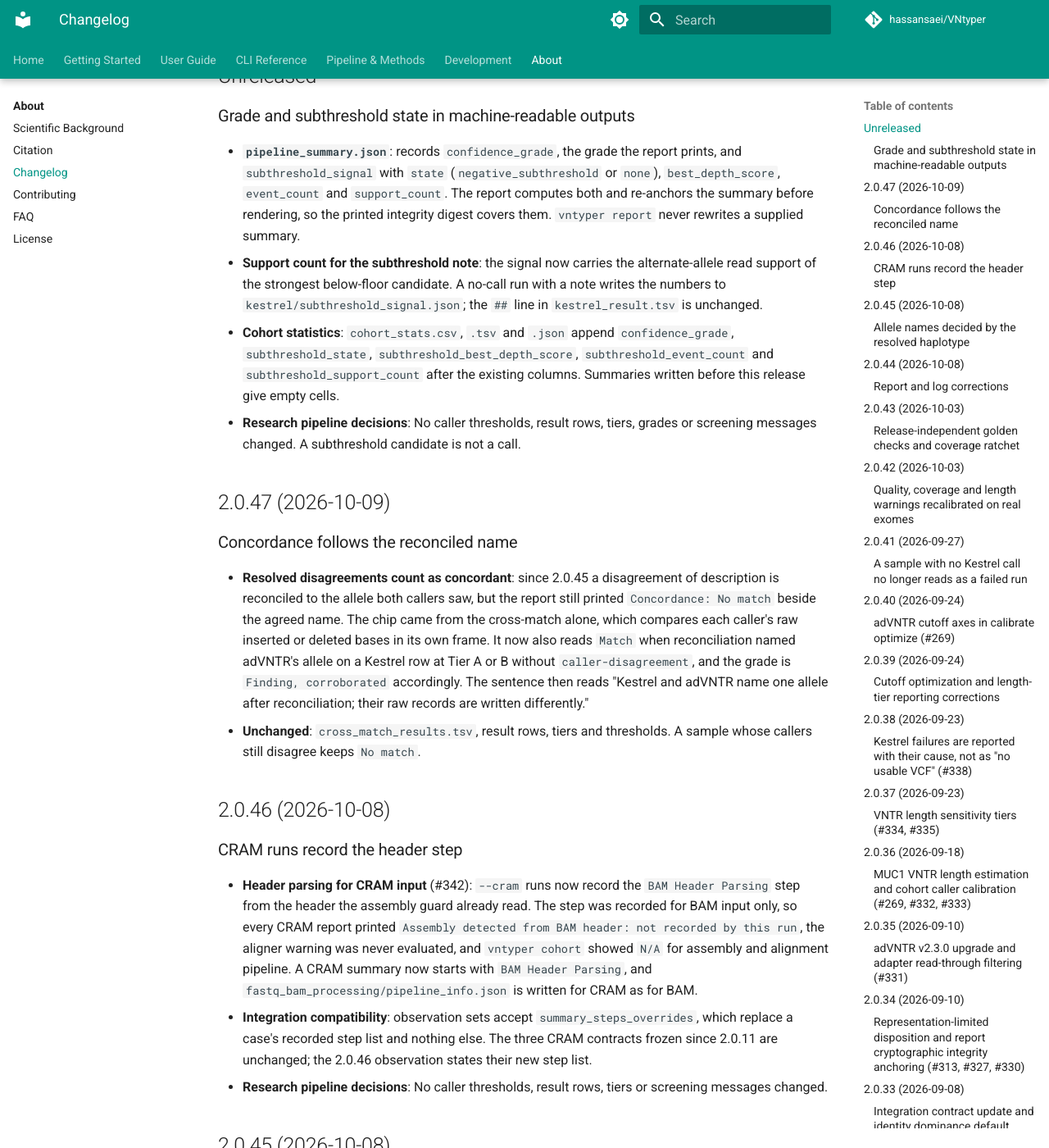
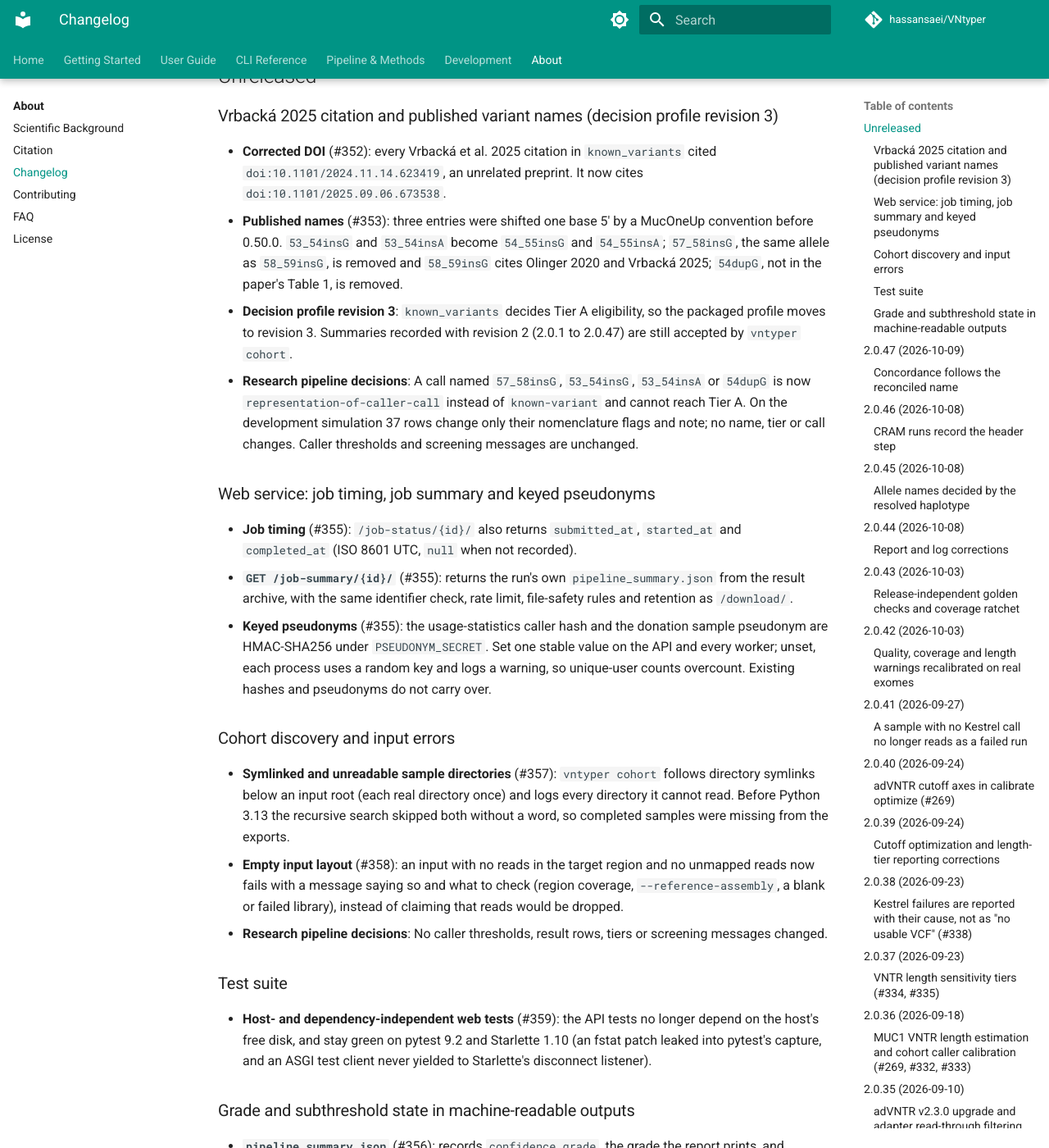
Before and after one commit to hassansaei/VNtyper, an MkDocs documentation site: the page built from docs/about/changelog.md, in a window 1280 px wide and 1400 px high, scrolled down 258 px. Shown: the whole window at 82% size. Built offline with MkDocs 1.6.1 and Material for MkDocs 9.7.7, drawn with Linux system fonts in a browser that asks for light colours; comment, search, counter and statistics services are not loaded.

Commit message:
docs(changelog): unreleased entries for #355, #357-#360
Co-Authored-By: Claude Opus 5.5 <noreply@anthropic.com>

```diff
--- a/docs/about/changelog.md
+++ b/docs/about/changelog.md
@@ -4,9 +4,32 @@ All notable changes to VNtyper 2 are documented on this page.
 
 ## Unreleased
 
+### Vrbacká 2025 citation and published variant names (decision profile revision 3)
+
+- **Corrected DOI** (#352): every Vrbacká et al. 2025 citation in `known_variants` cited `doi:10.1101/2024.11.14.623419`, an unrelated preprint. It now cites `doi:10.1101/2025.09.06.673538`.
+- **Published names** (#353): three entries were shifted one base 5' by a MucOneUp convention before 0.50.0. `53_54insG` and `53_54insA` become `54_55insG` and `54_55insA`; `57_58insG`, the same allele as `58_59insG`, is removed and `58_59insG` cites Olinger 2020 and Vrbacká 2025; `54dupG`, not in the paper's Table 1, is removed.
+- **Decision profile revision 3**: `known_variants` decides Tier A eligibility, so the packaged profile moves to revision 3. Summaries recorded with revision 2 (2.0.1 to 2.0.47) are still accepted by `vntyper cohort`.
+- **Research pipeline decisions**: A call named `57_58insG`, `53_54insG`, `53_54insA` or `54dupG` is now `representation-of-caller-call` instead of `known-variant` and cannot reach Tier A. On the development simulation 37 rows change only their nomenclature flags and note; no name, tier or call changes. Caller thresholds and screening messages are unchanged.
+
+### Web service: job timing, job summary and keyed pseudonyms
+
+- **Job timing** (#355): `/job-status/{id}/` also returns `submitted_at`, `started_at` and `completed_at` (ISO 8601 UTC, `null` when not recorded).
+- **`GET /job-summary/{id}/`** (#355): returns the run's own `pipeline_summary.json` from the result archive, with the same identifier check, rate limit, file-safety rules and retention as `/download/`.
+- **Keyed pseudonyms** (#355): the usage-statistics caller hash and the donation sample pseudonym are HMAC-SHA256 under `PSEUDONYM_SECRET`. Set one stable value on the API and every worker; unset, each process uses a random key and logs a warning, so unique-user counts overcount. Existing hashes and pseudonyms do not carry over.
+
+### Cohort discovery and input errors
+
+- **Symlinked and unreadable sample directories** (#357): `vntyper cohort` follows directory symlinks below an input root (each real directory once) and logs every directory it cannot read. Before Python 3.13 the recursive search skipped both without a word, so completed samples were missing from the exports.
+- **Empty input layout** (#358): an input with no reads in the target region and no unmapped reads now fails with a message saying so and what to check (region coverage, `--reference-assembly`, a blank or failed library), instead of claiming that reads would be dropped.
+- **Research pipeline decisions**: No caller thresholds, result rows, tiers or screening messages changed.
+
+### Test suite
+
+- **Host- and dependency-independent web tests** (#359): the API tests no longer depend on the host's free disk, and stay green on pytest 9.2 and Starlette 1.10 (an fstat patch leaked into pytest's capture, and an ASGI test client never yielded to Starlette's disconnect listener).
+
 ### Grade and subthreshold state in machine-readable outputs
 
-- **`pipeline_summary.json`**: records `confidence_grade`, the grade the report prints, and `subthreshold_signal` with `state` (`negative_subthreshold` or `none`), `best_depth_score`, `event_count` and `support_count`. The report computes both and re-anchors the summary before rendering, so the printed integrity digest covers them. `vntyper report` never rewrites a supplied summary.
+- **`pipeline_summary.json`** (#356): records `confidence_grade`, the grade the report prints, and `subthreshold_signal` with `state` (`negative_subthreshold` or `none`), `best_depth_score`, `event_count` and `support_count`. The report computes both and re-anchors the summary before rendering, so the printed integrity digest covers them. `vntyper report` never rewrites a supplied summary.
 - **Support count for the subthreshold note**: the signal now carries the alternate-allele read support of the strongest below-floor candidate. A no-call run with a note writes the numbers to `kestrel/subthreshold_signal.json`; the `##` line in `kestrel_result.tsv` is unchanged.
 - **Cohort statistics**: `cohort_stats.csv`, `.tsv` and `.json` append `confidence_grade`, `subthreshold_state`, `subthreshold_best_depth_score`, `subthreshold_event_count` and `subthreshold_support_count` after the existing columns. Summaries written before this release give empty cells.
 - **Research pipeline decisions**: No caller thresholds, result rows, tiers, grades or screening messages changed. A subthreshold candidate is not a call.
```
